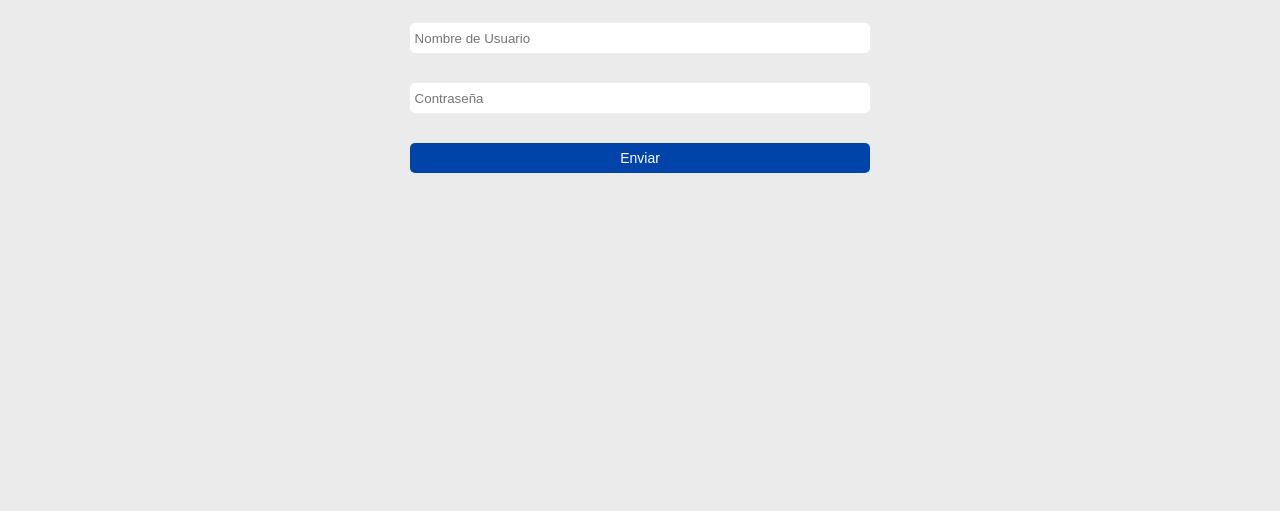
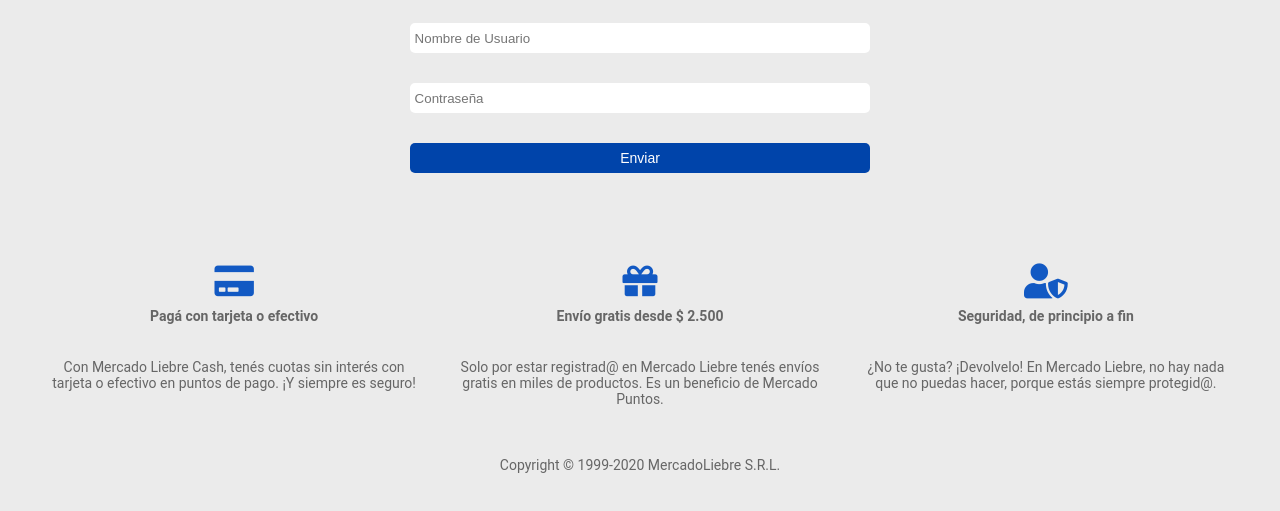
Before and after one commit to LeandroOJeda/DH_mercadoLiebre, a website: page views/login.html in a window 1280 px wide. Shown: the part 299-810 px from the top of the page. Drawn offline with Linux system fonts and the light colour scheme; files that its build step writes are made by us from their sources; files whose address does not match are found by name.

Commit message:
feat: add footer on login/register

```diff
--- a/views/login.html
+++ b/views/login.html
@@ -72,5 +72,34 @@
         </form>
       </div>
     </main>
+    <footer>
+      <ul class="footer">
+          <li>
+            <a><i class="fa fa-solid fa-credit-card"></i></a>
+            <p class="titulares-footer"><strong>Pagá con tarjeta o efectivo</strong></p>
+            <p>
+              Con Mercado Liebre Cash, tenés cuotas sin interés con tarjeta o
+              efectivo en puntos de pago. ¡Y siempre es seguro!
+            </p>
+          </li>
+          <li>
+            <a><i class="fa fa-solid fa-gift"></i></a>
+            <p class="titulares-footer"><strong>Envío gratis desde $ 2.500</strong></p>
+            <p>
+              Solo por estar registrad@ en Mercado Liebre tenés envíos gratis en
+              miles de productos. Es un beneficio de Mercado Puntos.
+            </p>
+          </li>
+          <li>
+            <a><i class="fa fa-solid fa-user-shield"></i></a>
+            <p class="titulares-footer"><strong>Seguridad, de principio a fin</strong></p>
+            <p>
+              ¿No te gusta? ¡Devolvelo! En Mercado Liebre, no hay nada que no
+              puedas hacer, porque estás siempre protegid@.
+            </p>
+          </li>
+        </ul>
+        <p>Copyright © 1999-2020 MercadoLiebre S.R.L.</p>
+  </footer>
   </body>
 </html>
```
Also changed, not shown: views/register.html (+29 -0 lines).
